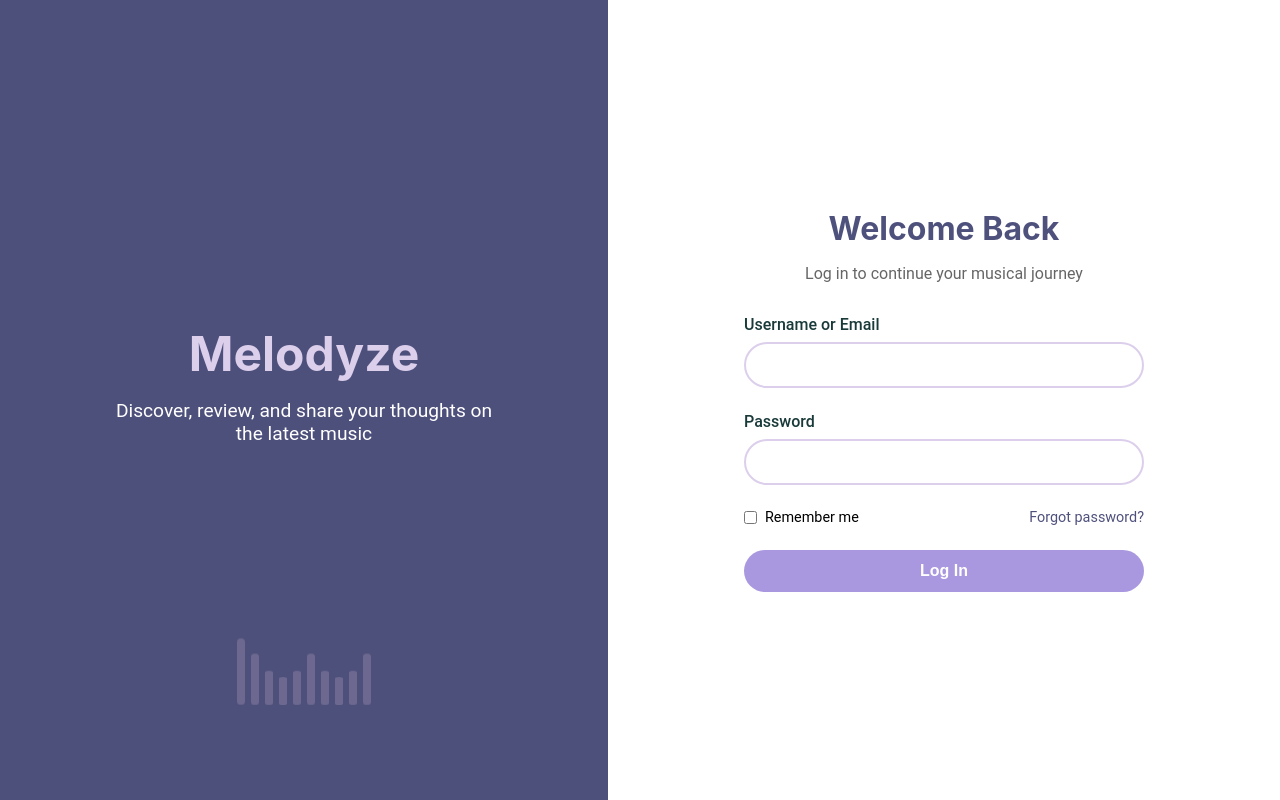
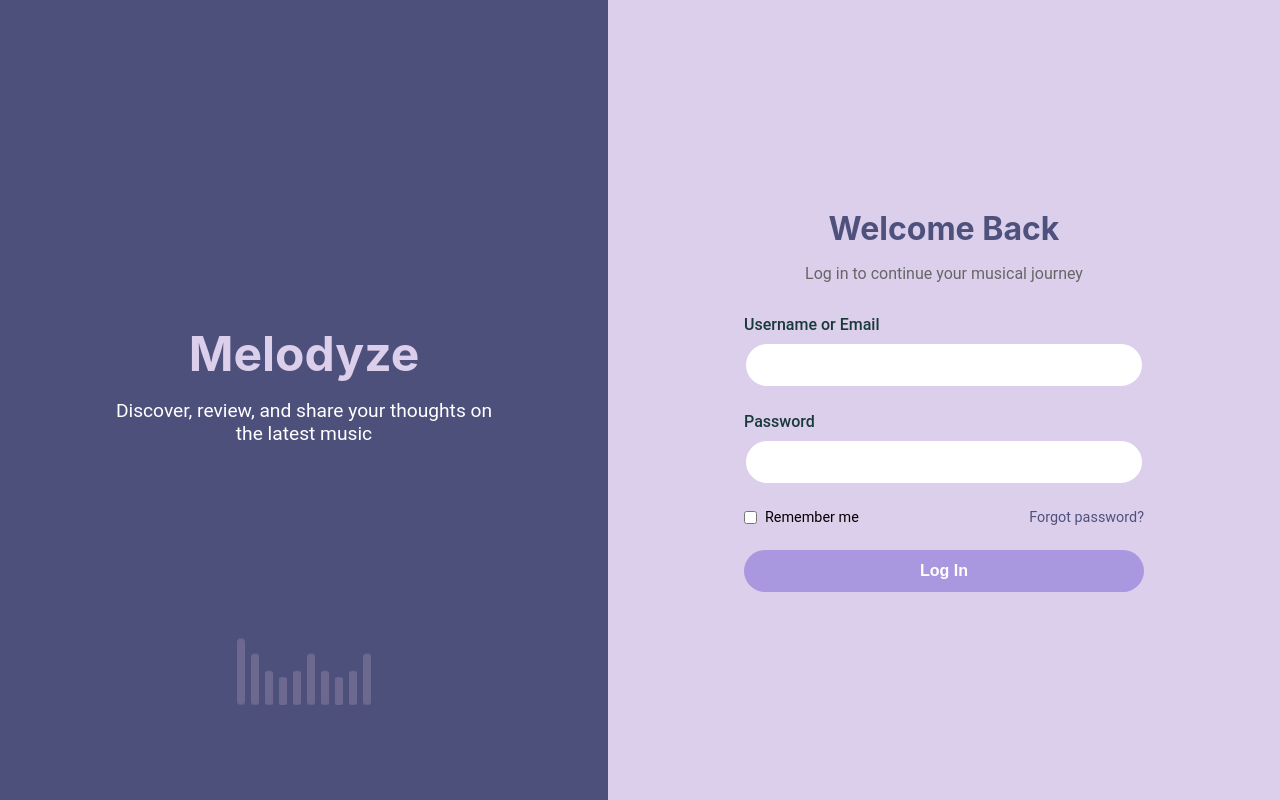
Before and after one commit to Juicedd/reviewwebsite, a Django app: page /login/ in a window 1280 px wide. Run offline with Django 4.2, Linux system fonts and the light colour scheme.

Commit message:
tracklist background fix

```diff
--- a/reviewSite/review_app/templates/album_detail.html
+++ b/reviewSite/review_app/templates/album_detail.html
@@ -243,7 +243,7 @@
     }
 
     .track-list-container, .review-container {
-        background-color: white;
+        background-color: var(--primary-light);
         border-radius: 16px;
         padding: 1.5rem;
         box-shadow: 0 4px 12px rgba(0,0,0,0.08);
--- a/reviewSite/review_app/templates/login.html
+++ b/reviewSite/review_app/templates/login.html
@@ -83,7 +83,7 @@
       justify-content: center;
       align-items: center;
       padding: 2rem;
-      background-color: white;
+      background-color: var(--primary-light);
     }
 
     .login-form {
```
